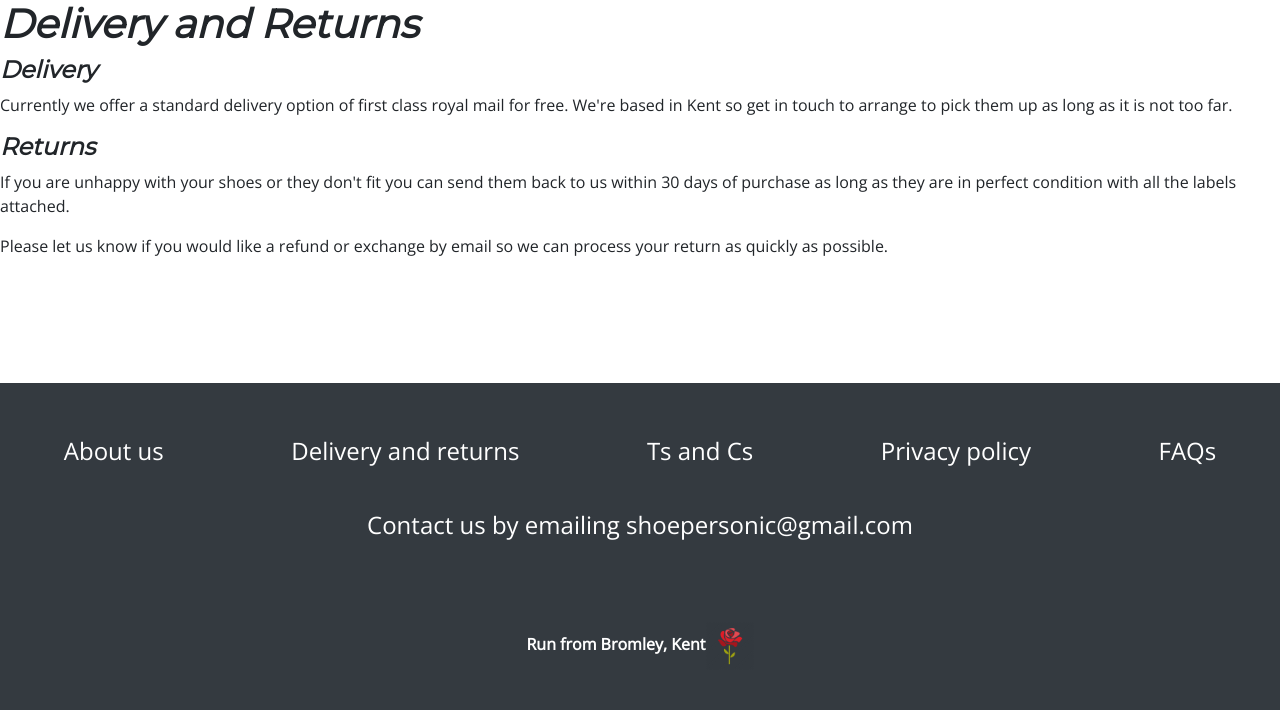
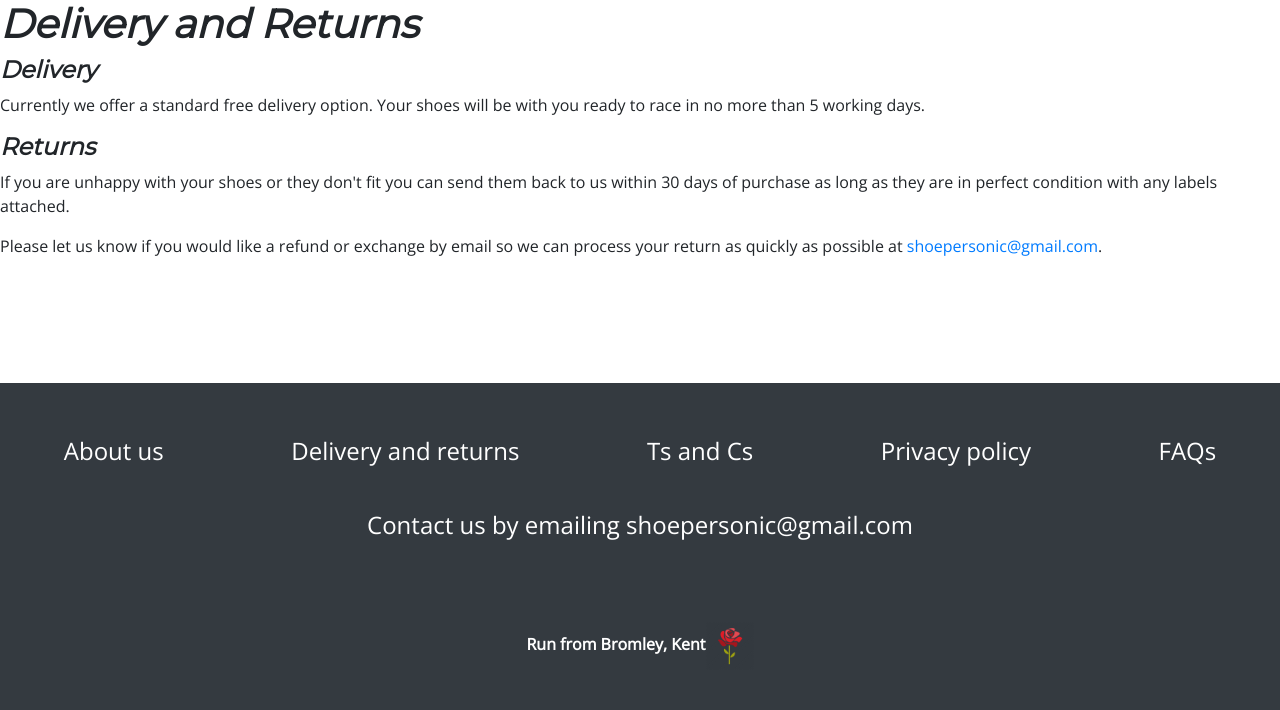
Before and after one commit to harryphelps2/shoepersonic2, a Django app: page /delivery_and_returns in a window 1280 px wide. Shown: the part 74-784 px from the top of the page. Run offline with Django 3.2, Linux system fonts and the light colour scheme; some libraries are stand-ins or nearby versions.

Commit message:
Add extra delivery info.

```diff
--- a/checkout/templates/delivery_details.html
+++ b/checkout/templates/delivery_details.html
@@ -29,6 +29,8 @@
     </ul>
 </div>
 <form class="order-details-form" action="{% url 'delivery_details' %}" method="post" id="payment-form" role="form">
+    <p>Free delivery - Your shoes will be with you within 5 working days</p>
+    <p>Add your delivery details below:</p>
     {% csrf_token %}
     {{ delivery_form|crispy }}
     <button class="btn btn-block btn-primary btn-lg btn-danger next-button" type="submit">Next</button>
--- a/home/templates/delivery_and_returns.html
+++ b/home/templates/delivery_and_returns.html
@@ -4,20 +4,17 @@
     <h1>Delivery and Returns</h1>
     <h2>Delivery</h2>
     <p>
-        Currently we offer a standard delivery option of
-        first class royal mail for free. We're based in Kent
-        so get in touch to arrange to pick them up as long as it is not too
-        far.
+        Currently we offer a standard free delivery option. Your shoes will be with you ready to race in no more than 5 working days.
     </p>
     <h2>Returns</h2>
     <p>
         If you are unhappy with your shoes or they don't fit
         you can send them back to us within 30 days of purchase as
-        long as they are in perfect condition with all the labels attached.
+        long as they are in perfect condition with any labels attached.
     </p>
     <p>
         Please let us know if you would like a refund or exchange by email
-        so we can process your return as quickly as possible.
+        so we can process your return as quickly as possible at <a href="mailto:shoepersonic@gmail.com">shoepersonic@gmail.com</a>.
     </p>
 </div>
 {% endblock %}
```
Also changed, not shown: home/templates/faqs.html (+4 -5 lines).
